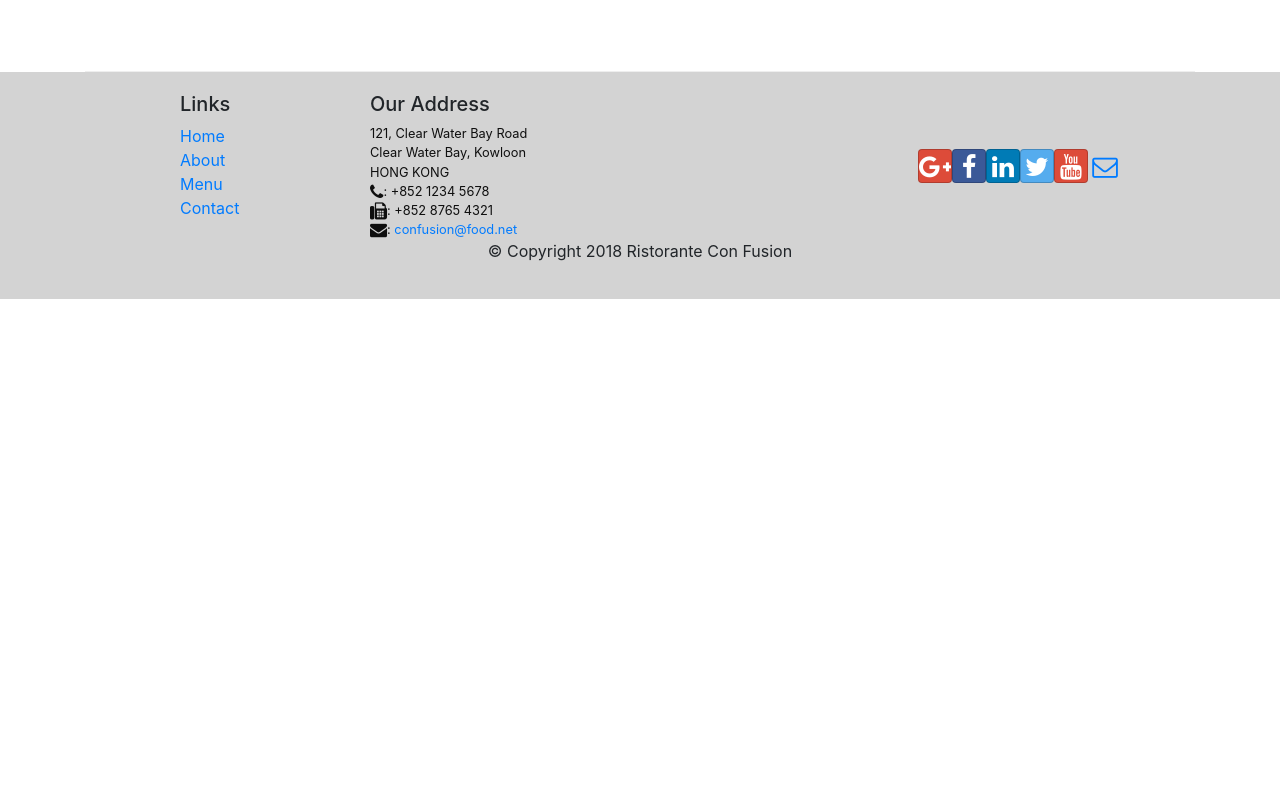
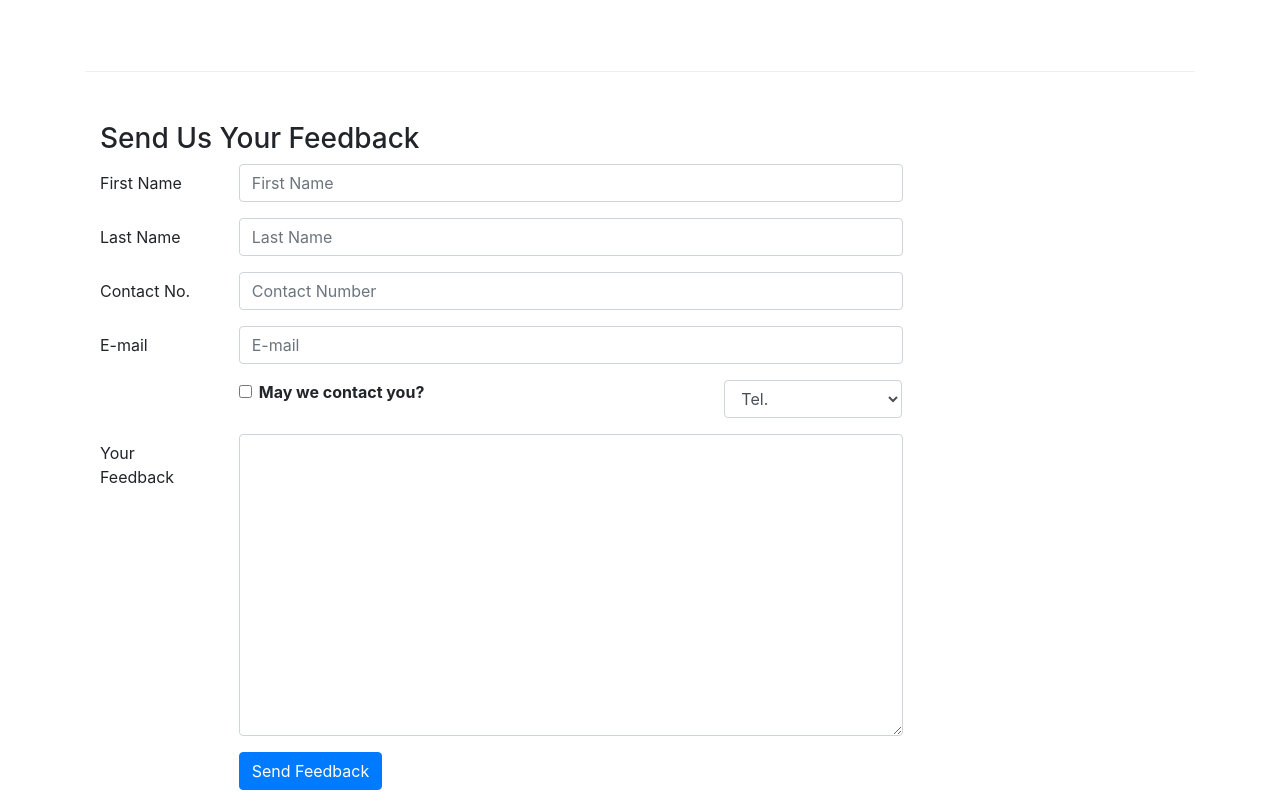
Before and after one commit to ShikshaJaiswal/Frontend-with-React--Coursera, a React (Create React App) app: page /contactus in a window 1280 px wide. Shown: the part 800-1600 px from the top of the page. Before the commit the page ends 1099 px from the top, so only its background shows below. Built offline with nearby package versions, Linux system fonts and the light colour scheme.

Commit message:
controlled fonts

```diff
--- a/src/components/ContactComponent.js
+++ b/src/components/ContactComponent.js
@@ -1,8 +1,43 @@
-import React from 'react';
-import {Breadcrumb, BreadcrumbItem} from 'reactstrap';
+import React, { Component } from 'react';
+import {Breadcrumb, BreadcrumbItem, Button, Form, FormGroup, Label, Input, Col} from 'reactstrap';
 import {Link} from 'react-router-dom';
 
-function Contact(props) {
+class Contact extends Component {
+
+        constructor(props){
+            super(props);
+
+            this.state= {
+                firstname: '',
+                lastname: '',
+                telnum: '',
+                email: '',
+                agree: false,
+                contactType: 'Tel.',
+                message: ''
+
+            }
+            this.handleSubmit= this.handleSubmit.bind(this);
+            this.handleInputChange= this.handleInputChange.bind(this);
+        }
+
+        handleInputChange(event){
+            const target= event.target;
+            const value = target.type=== 'checkbox' ? target.checked : target.value;
+            const name= target.name;
+
+            this.setState({
+                [name]: value
+            });
+
+        }
+        handleSubmit(event){
+            console.log("Current state is: "+ JSON.stringify(this.state));
+            alert("Current state is: "+ JSON.stringify(this.state));
+            event.preventDefault();
+        }
+    render(){
+
     return(
         <div className="container">
             <div className="row">
@@ -41,8 +76,91 @@
                     </div>
                 </div>
             </div>
+            <div className="row row-content">
+                <div className="col-12">
+                    <h3>Send Us Your Feedback</h3>
+                </div>
+                <div className="col-12 col-md-9">
+                    <Form onSubmit={this.handleSubmit}>
+                        <FormGroup row>
+                            <Label htmlFor= "firstname" md={2}>First Name</Label>
+                            <Col md= {10}>
+                                <Input type="text" id="firstname" name="firstname"
+                                placeholder="First Name"
+                                value={this.state.firstname}
+                                onChange={this.handleInputChange}/>
+                            </Col>
+                        </FormGroup>
+                        <FormGroup row>
+                            <Label htmlFor= "lasttname" md={2}>Last Name</Label>
+                            <Col md= {10}>
+                                <Input type="text" id="lastname" name="lastname"
+                                placeholder="Last Name"
+                                value={this.state.lastname}
+                                onChange={this.handleInputChange}/>
+                            </Col>
+                        </FormGroup>
+                        <FormGroup row>
+                            <Label htmlFor= "telnum" md={2}>Contact No.</Label>
+                            <Col md= {10}>
+                                <Input type="text" id="telnum" name="telnum"
+                                placeholder="Contact Number"
+                                value={this.state.telnum}
+                                onChange={this.handleInputChange}/>
+                            </Col>
+                        </FormGroup>
+                        <FormGroup row>
+                            <Label htmlFor= "email" md={2}>E-mail</Label>
+                            <Col md= {10}>
+                                <Input type="email" id="email" name="email"
+                                placeholder="E-mail"
+                                value={this.state.email}
+                                onChange={this.handleInputChange}/>
+                            </Col>
+                        </FormGroup>
+                        <FormGroup row>
+                            <Col md={{size: 6, offset: 2}}>
+                                <FormGroup check>
+                                    <Label check>
+                                        <Input type="checkbox" name="agree"
+                                        checked={this.state.agree}
+                                        onChange={this.handleInputChange}/>{''}
+                                        <strong>May we contact you?</strong>
+                                    </Label>
+                                </FormGroup>
+
+                            </Col>
+                            <Col md={{size: 3, offset: 1}}>
+                                <Input type="select" name="contactType"
+                                value={this.state.contactType}
+                                onChange={this.handleInputChange}>
+                                <option>Tel.</option>
+                                <option>Email</option>
+                                </Input>
+                            </Col>
+                        </FormGroup>
+                        <FormGroup row>
+                            <Label htmlFor= "message" md={2}>Your Feedback</Label>
+                            <Col md= {10}>
+                                <Input type="textarea" id="message" name="message"
+                                rows="12"
+                                value={this.state.message}
+                                onChange={this.handleInputChange}/>
+                            </Col>
+                        </FormGroup>
+                        <FormGroup row>
+                            <Col md={{size:10, offset:2}}>
+                                <Button type="submit" color="primary">
+                                    Send Feedback
+                                </Button>
+                            </Col>
+                        </FormGroup>
+                    </Form>
+                </div>
+            </div>
         </div>
     );
+  }
 }
 
 export default Contact;
```
